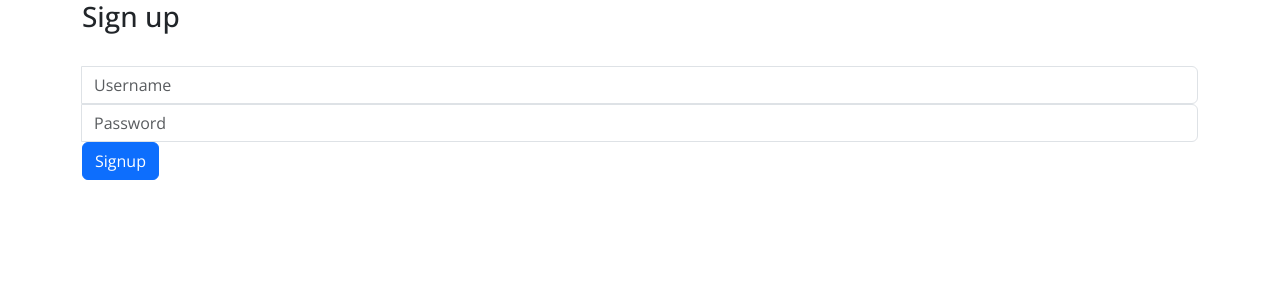
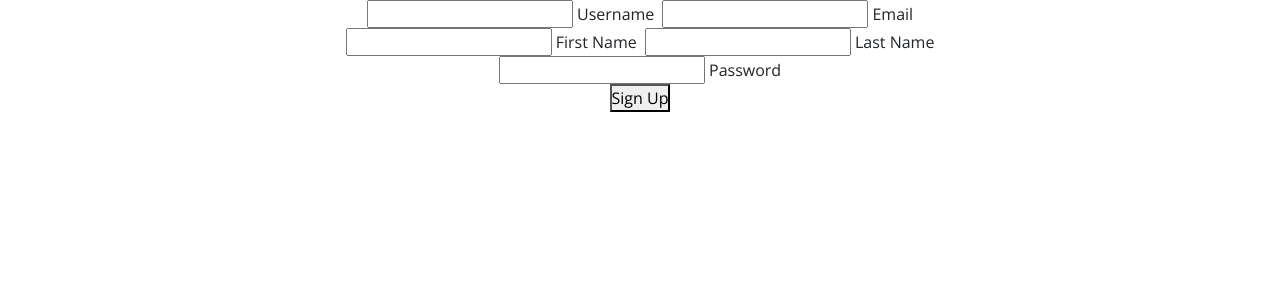
Before and after one commit to Benmewan/LearnLiteProject, a Django app: page /accounts/register/ in a window 1280 px wide. Shown: the top 300 px of the page. Run offline with Django 5.2, Linux system fonts and the light colour scheme.

Commit message:
login and sign up

```diff
--- a/LearnLite/accounts/templates/accounts/Register.html
+++ b/LearnLite/accounts/templates/accounts/Register.html
@@ -1,30 +1,49 @@
 {% extends "main/base.html" %}
 {% load static %}
 
-{% block title %}Register{% endblock title %}
+{% block title %}Sign Up{% endblock title %}
 
 {% block style %}
     {% static 'css/tasks.css' %}
 {% endblock style %}
 
 {% block content %}
-<div class="well">
-    <h3 class="signup">Sign up</h3>
-    <br>
+<form class="d-flex flex-column align-items-center" action="{% url 'accounts:register_user' %}" method="post">
+    {% csrf_token %}
+    <div class="d-flex justify-content-center gap-2">
+        <div class="input-container">
+            <input type="text" name="username" id="username" required minlength="3">
+            <label for="username" class="label">Username</label>
+            <div class="underline"></div>
+        </div>
+        <div class="input-container">
+            <input type="email" name="email" id="email" required minlength="3">
+            <label for="email" class="label">Email</label>
+            <div class="underline"></div>
+        </div>
+    </div>
+    <div class="d-flex justify-content-center gap-2">
+        <div class="input-container">
+            <input type="text" name="first_name" id="first_name" required minlength="3">
+            <label for="first_name" class="label">First Name</label>
+            <div class="underline"></div>
+        </div>
+        <div class="input-container">
+            <input type="text" name="last_name" id="last_name" required minlength="3">
+            <label for="last_name" class="label">Last Name</label>
+            <div class="underline"></div>
+        </div>
+    </div>
 
-    <form id="signup" role="form" method="POST">
-      {% csrf_token %}
-      <div class="input-group signup">
-        <span class="input-group-addon"><i class="glyphicon glyphicon-user"></i></span>
-        <input id="username" type="text" class="form-control" name="username" value="" placeholder="Username">
-      </div>
-
-      <div class="input-group signup">
-        <span class="input-group-addon"><i class="glyphicon glyphicon-lock"></i></span>
-        <input id="password" type="password" class="form-control" name="password" value="" placeholder="Password">
-      </div>
-
-      <button type="submit" class="btn btn-primary signup" id="submit">Signup</button>
-    </form>
-</div>
-{% endblock content %}
+    <div class="input-container">
+        <input type="password" name="password" id="password" required minlength="6">
+        <label for="password" class="label">Password</label>
+        <div class="underline"></div>
+    </div>
+    {% if msg %}
+        <p class="text text-danger">The username is already exist</p>
+    {% endif %}
+    <button class="button">Sign Up</button>
+</form>
+<p class="p-3 text-white">Have Account? <a class="text-white" href="{% url 'accounts:user_login' %}">Login</a></p>
+{% endblock %}
--- a/LearnLite/accounts/urls.py
+++ b/LearnLite/accounts/urls.py
@@ -4,5 +4,7 @@ from . import views
 app_name = "accounts"
 
 urlpatterns  = [
-    path('register/', views.register_view, name='register_view')
+    path('register/', views.register_user, name='register_user'),
+    path('login/', views.user_login, name='user_login'),
+    path('logout/', views.user_logout, name='user_logout')
 ]
--- a/LearnLite/accounts/views.py
+++ b/LearnLite/accounts/views.py
@@ -1,4 +1,54 @@
 from django.shortcuts import render, redirect
-from django.http import HttpRequest, HttpResponse
-def register_view(request:HttpRequest):
-    return render(request, 'accounts/register.html')
+from django.http import HttpResponse
+from django.contrib.auth.models import User
+from django.contrib.auth import authenticate, login, logout
+from django.db import IntegrityError
+
+def register_user(request):
+#This Messgae will appear if user have some issues with sign up
+    msg = None
+
+    if request.method == 'POST':
+        try:
+            #create new user
+            new_user = User.objects.create_user(
+                username=request.POST["username"],
+                email=request.POST["email"],
+                first_name=request.POST["first_name"],
+                last_name=request.POST["last_name"],
+                password=request.POST["password"]
+            )
+            new_user.save()
+            #redirect to login page
+            return redirect("accounts:user_login")
+        except IntegrityError as e:
+            msg = "Username already exists. Please choose a different username."
+            print(e)
+
+        except Exception as e:
+            msg = f"Something went wrong. Please try again... {e}"
+            print(e)
+    return render(request, 'accounts/register.html', {'msg':msg})
+
+def user_login(request):
+#the message will appear if the user enter wrong data
+    msg = None
+
+    if request.method == 'POST':
+
+        #Authenticate the user by username and password
+        user = authenticate(request, username=request.POST['username'], password=request.POST['password'])
+
+        #this is means if user exist
+        if user:
+            login(request, user)
+            return redirect('main:index_view')
+        else:
+            msg = "Username or Password is wrong, Please try Again!!"
+
+    return render(request, 'accounts/login.html', {'msg':msg})
+
+def user_logout(request):
+    if request.user.is_authenticated:
+        logout(request)
+    return redirect('accounts/login.html')
```
Also changed, not shown: LearnLite/accounts/templates/accounts/login.html (added, +32 -0 lines), LearnLite/main/static/css/accounts.css (+26 -8 lines).
